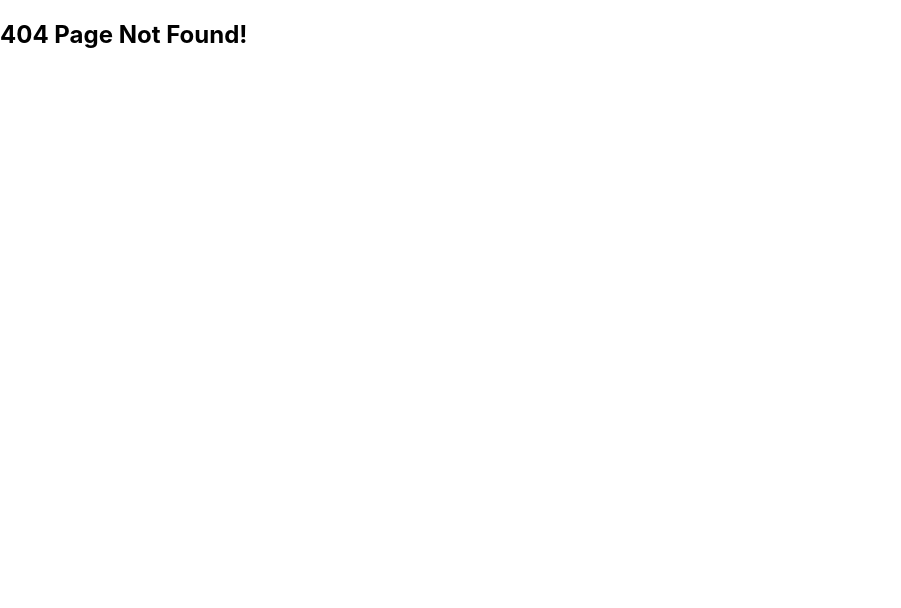
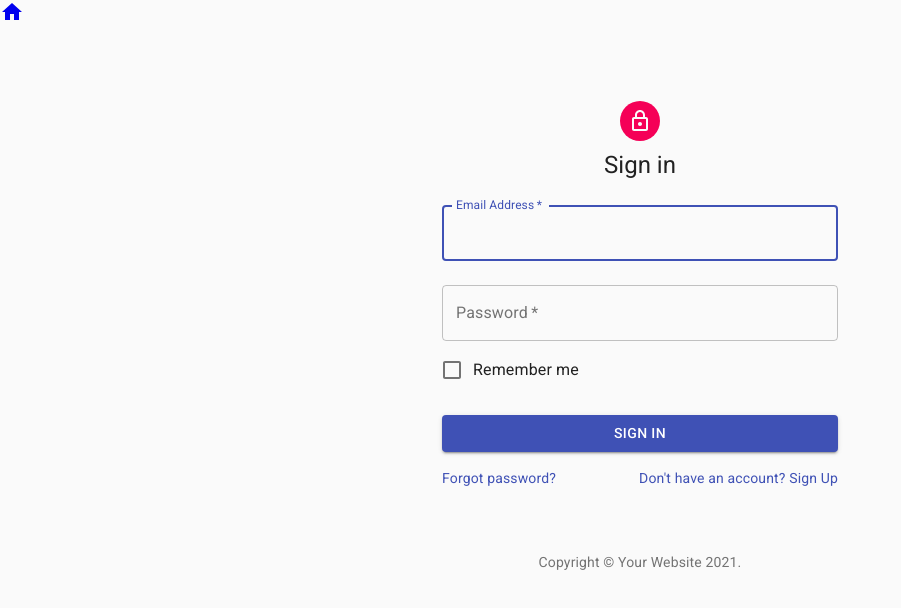
Before and after one commit to duncangw1/TrekTrackerAT, a React (Create React App) app in the folder client/: page /signIn in a window 1280 px wide. Before the commit this address led to /404. Shown: the top 608 px of the page, without its empty margins (0-901 px from the left). Built offline with nearby package versions, Linux system fonts and the light colour scheme.

Commit message:
Changed users page to SignIn page and restructed signIn page. Added home icon with link back to main page.

```diff
--- a/client/src/App.js
+++ b/client/src/App.js
@@ -9,7 +9,7 @@ import {
 
 // Pages
 import MainPage from "./pages";
-import UsersPage from "./pages/users";
+import SignInPage from "./pages/signIn";
 import NotFoundPage from "./pages/404";
 
 class App extends Component {
@@ -18,7 +18,7 @@ class App extends Component {
       <Router>
         <Switch>
           <Route exact path="/" component={MainPage} />
-          <Route exact path="/users" component={UsersPage} />
+          <Route exact path="/signIn" component={SignInPage} />
           <Route exact path="/404" component={NotFoundPage} />
           <Redirect to="/404" />
         </Switch>
--- a/client/src/pages/index.jsx
+++ b/client/src/pages/index.jsx
@@ -7,7 +7,7 @@ const MainPage = () => {
       <small>Main Page</small>
       <h3>Welcome to TrekTracker AT Edition</h3>
       <br />
-      <Link to="/users">Show List of Users</Link>
+      <Link to="/signIn">Sign In</Link>
     </div>
   );
 };
--- /dev/null
+++ b/client/src/pages/signIn.jsx
@@ -0,0 +1,17 @@
+import React from "react";
+import { Link } from "react-router-dom";
+import SignIn from "../components/signIn/signIn";
+import HomeIcon from "@material-ui/icons/Home";
+
+const SignInPage = () => {
+  return (
+    <div>
+      <Link to="/">
+        <HomeIcon />
+      </Link>
+      <SignIn />
+    </div>
+  );
+};
+
+export default SignInPage;
--- a/client/src/pages/users.jsx
+++ /dev/null
@@ -1,29 +0,0 @@
-import React from "react";
-import { Link } from "react-router-dom";
-import SignIn from "../components/signIn/signIn";
-
-const UsersPage = () => {
-  return (
-    <div>
-      <small>Users page</small>
-      <h3>List of Users:</h3>
-      <ul>
-        {[
-          "Doc Holliday",
-          "Cabbage Patch",
-          "Just Jeff",
-          "Burrito",
-          "The Professor",
-        ].map((user, idx) => {
-          return <li key={idx}>{user}</li>;
-        })}
-      </ul>
-      <br />
-      <SignIn />
-      <br />
-      <Link to="/">Back to Main page</Link>
-    </div>
-  );
-};
-
-export default UsersPage;
```
